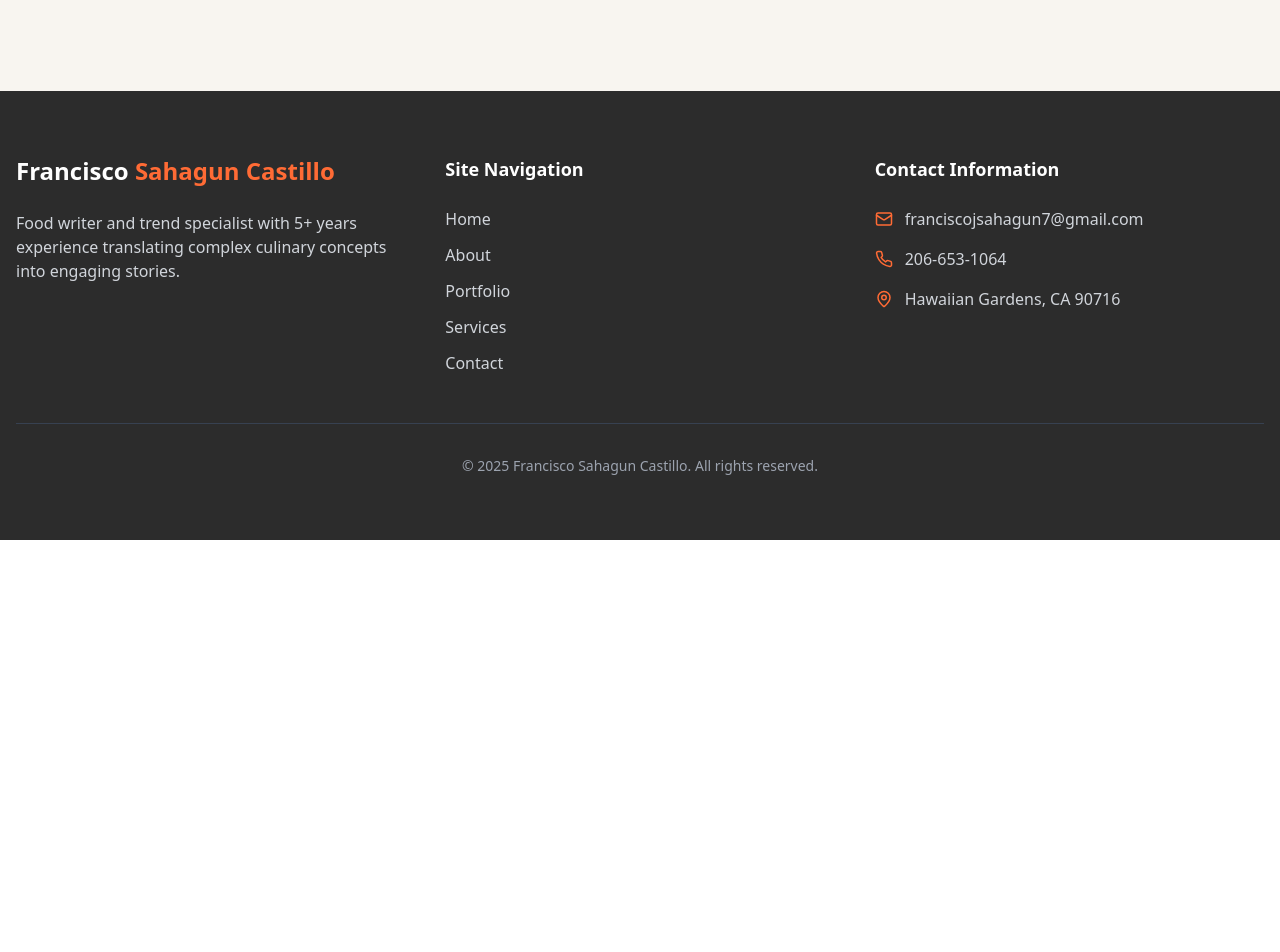
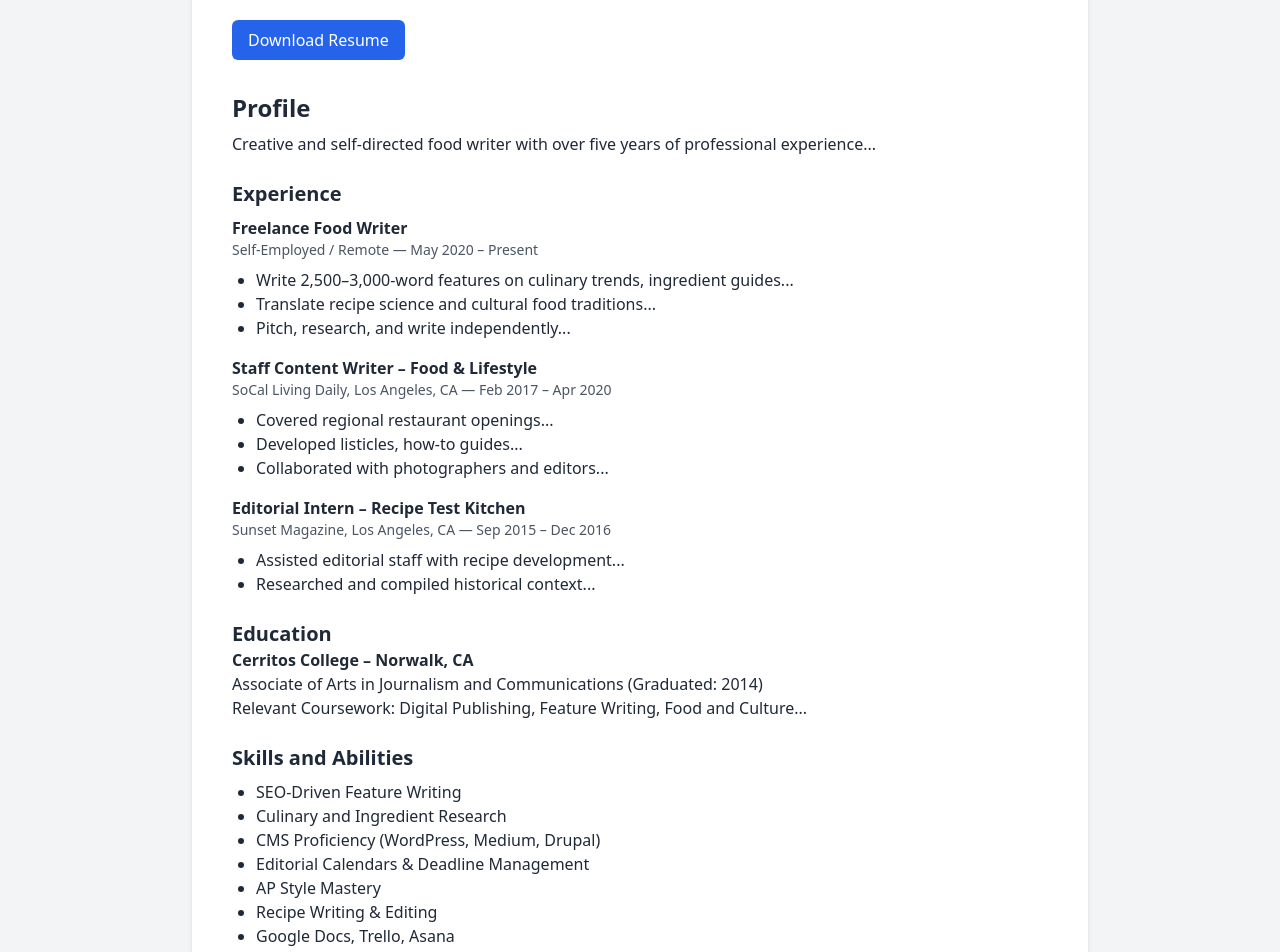
Before and after one commit to VictorKimathi/franciscosahaguncastillofood, a React app: page /resume in a window 1280 px wide. Shown: the part 260-1212 px from the top of the page. Before the commit the page ends 800 px from the top, so only its background shows below. Built offline with nearby package versions, Linux system fonts and the light colour scheme; the HTML template or start-up script is replaced by a standard one.

Commit message:
push to man

```diff
--- a/src/App.tsx
+++ b/src/App.tsx
@@ -7,6 +7,7 @@ import { Portfolio } from './pages/Portfolio';
 import { Services } from './pages/Services';
 import { About } from './pages/About';
 import { Contact } from './pages/Contact';
+import Resume from './pages/Resume';
 export function App() {
   return <Router>
       <div className="flex flex-col min-h-screen bg-[#f8f5f0]">
@@ -18,6 +19,8 @@ export function App() {
             <Route path="/services" element={<Services />} />
             <Route path="/about" element={<About />} />
             <Route path="/contact" element={<Contact />} />
+            <Route path="/resume" element={<Resume />} />
+
           </Routes>
         </main>
         <Footer />
--- a/src/components/Header.tsx
+++ b/src/components/Header.tsx
@@ -38,9 +38,9 @@ export function Header() {
             <Link to="/contact" className={`font-medium transition-colors ${isActive('/contact')}`}>
               Contact
             </Link>
-            <button className="text-[#2c2c2c] hover:text-[#ff6b35]" aria-label="Search">
+            {/* <button className="text-[#2c2c2c] hover:text-[#ff6b35]" aria-label="Search">
               <SearchIcon size={20} />
-            </button>
+            </button> */}
             {/* <div className="flex space-x-3">
               <a href="https://linkedin.com" target="_blank" rel="noopener noreferrer" aria-label="LinkedIn" className="text-[#2c2c2c] hover:text-[#ff6b35]">
                 <LinkedinIcon size={18} />
--- /dev/null
+++ b/src/pages/Resume.tsx
@@ -0,0 +1,84 @@
+import React from 'react';
+
+
+function Resume() {
+  return (
+    <div className="min-h-screen bg-gray-100 p-8 font-sans text-gray-800">
+      <div className="max-w-4xl mx-auto bg-white shadow-md rounded-2xl p-10">
+        <h1 className="text-3xl font-bold mb-4">Francisco Sahagun Castillo</h1>
+        <p className="mb-1">12339 224th St, Hawaiian Gardens, CA 90716</p>
+        <p className="mb-1">📧 franciscojsahagun7@gmail.com | 📞 206-653-1064</p>
+
+        <a
+          href="/Francisco_Sahagun_Resume.docx"
+          download
+          className="inline-block mt-4 bg-blue-600 text-white px-4 py-2 rounded-md hover:bg-blue-700"
+        >
+          Download Resume
+        </a>
+
+        <section className="mt-8">
+          <h2 className="text-2xl font-semibold mb-2">Profile</h2>
+          <p>
+            Creative and self-directed food writer with over five years of professional experience...
+            {/* You can truncate or keep full */}
+          </p>
+        </section>
+
+        <section className="mt-6">
+          <h2 className="text-xl font-semibold">Experience</h2>
+          <div className="mt-2">
+            <h3 className="font-bold">Freelance Food Writer</h3>
+            <p className="text-sm text-gray-600">Self-Employed / Remote — May 2020 – Present</p>
+            <ul className="list-disc ml-6 mt-2">
+              <li>Write 2,500–3,000-word features on culinary trends, ingredient guides...</li>
+              <li>Translate recipe science and cultural food traditions...</li>
+              <li>Pitch, research, and write independently...</li>
+            </ul>
+          </div>
+
+          <div className="mt-4">
+            <h3 className="font-bold">Staff Content Writer – Food & Lifestyle</h3>
+            <p className="text-sm text-gray-600">SoCal Living Daily, Los Angeles, CA — Feb 2017 – Apr 2020</p>
+            <ul className="list-disc ml-6 mt-2">
+              <li>Covered regional restaurant openings...</li>
+              <li>Developed listicles, how-to guides...</li>
+              <li>Collaborated with photographers and editors...</li>
+            </ul>
+          </div>
+
+          <div className="mt-4">
+            <h3 className="font-bold">Editorial Intern – Recipe Test Kitchen</h3>
+            <p className="text-sm text-gray-600">Sunset Magazine, Los Angeles, CA — Sep 2015 – Dec 2016</p>
+            <ul className="list-disc ml-6 mt-2">
+              <li>Assisted editorial staff with recipe development...</li>
+              <li>Researched and compiled historical context...</li>
+            </ul>
+          </div>
+        </section>
+
+        <section className="mt-6">
+          <h2 className="text-xl font-semibold">Education</h2>
+          <p className="font-bold">Cerritos College – Norwalk, CA</p>
+          <p>Associate of Arts in Journalism and Communications (Graduated: 2014)</p>
+          <p>Relevant Coursework: Digital Publishing, Feature Writing, Food and Culture...</p>
+        </section>
+
+        <section className="mt-6">
+          <h2 className="text-xl font-semibold">Skills and Abilities</h2>
+          <ul className="list-disc ml-6 mt-2">
+            <li>SEO-Driven Feature Writing</li>
+            <li>Culinary and Ingredient Research</li>
+            <li>CMS Proficiency (WordPress, Medium, Drupal)</li>
+            <li>Editorial Calendars & Deadline Management</li>
+            <li>AP Style Mastery</li>
+            <li>Recipe Writing & Editing</li>
+            <li>Google Docs, Trello, Asana</li>
+          </ul>
+        </section>
+      </div>
+    </div>
+  );
+}
+
+export default Resume;
```
Also changed, not shown: 1 other file (tests, documents, lock files or other folders).
